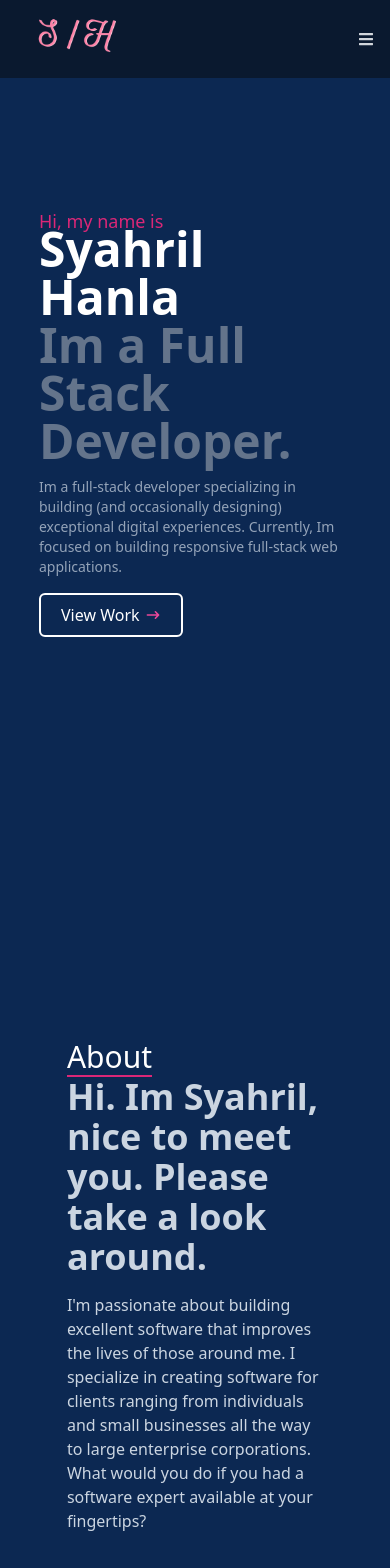
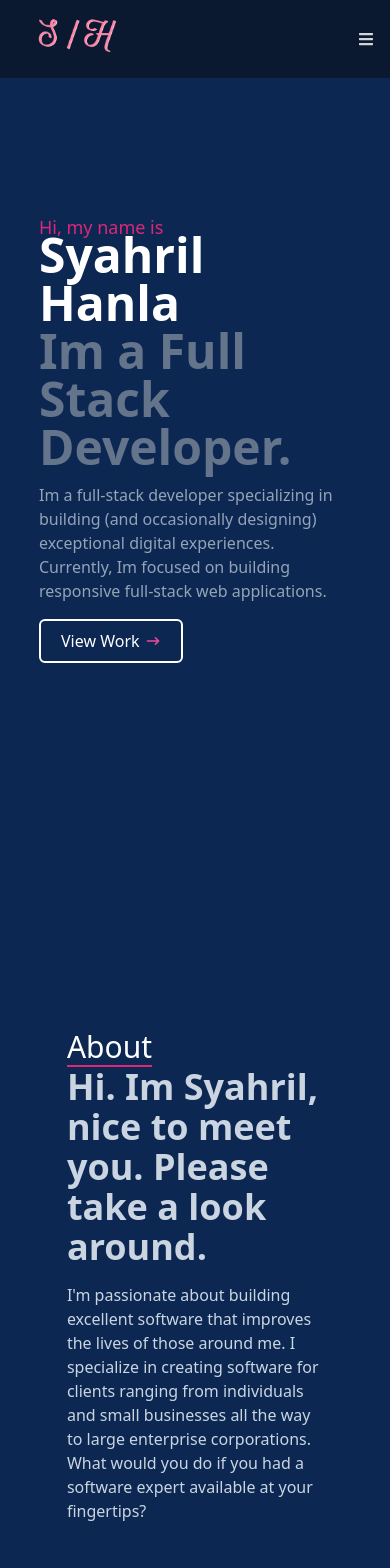
Before and after one commit to syahrilhanla/portfolio-website, a Next.js app: page / in a window 390 px wide. Shown: the top 1568 px of the page. Built offline with nearby package versions, Linux system fonts and the light colour scheme.

Commit message:
more adjustment for mobile layout

```diff
--- a/components/About.jsx
+++ b/components/About.jsx
@@ -1,6 +1,6 @@
 const About = () => {
 	return (
-		<div className="min-h-screen text-slate-300 bg-[#0c2852] flex justify-center items-center md:px-10 px-3">
+		<div className="min-h-screen text-slate-300 bg-[#0c2852] flex justify-center items-center md:px-10 px-3 md:pb-0 pb-5">
 			<div className="md:grid grid-cols-2 gap-x-8 w-[70%] mt-10 md:mt-0">
 				<span className="md:flex justify-end">
 					<h1 className="w-min text-3xl text-white font-medium border-b-2 border-pink-600">
--- a/components/Introduction.jsx
+++ b/components/Introduction.jsx
@@ -3,14 +3,16 @@ import { HiArrowNarrowRight } from "react-icons/hi";
 const Introduction = () => {
 	return (
 		<div className="flex flex-col min-h-screen w-[80%] md:w-[70%] justify-center">
-			<p className="text-pink-600 font-medium text-lg">Hi, my name is</p>
+			<p className="text-pink-600 font-medium text-lg md:mt-0 mt-8">
+				Hi, my name is
+			</p>
 			<h1 className="text-white text-5xl font-bold mt-[-10px]">
 				Syahril Hanla
 			</h1>
 			<h1 className="text-slate-500 text-5xl font-bold mb-3">
 				Im a Full Stack Developer.
 			</h1>
-			<p className="text-slate-400 text-sm">
+			<p className="text-slate-400 md:text-sm text-base">
 				Im a full-stack developer specializing in building (and occasionally
 				designing) exceptional digital experiences. Currently, Im focused on
 				building responsive full-stack web applications.
--- a/components/Skills.jsx
+++ b/components/Skills.jsx
@@ -4,9 +4,9 @@ const Skills = () => {
 	return (
 		<div
 			name="skills"
-			className="bg-[#0c2852] min-h-screen text-gray-300 flex flex-col justify-center items-center text-center"
+			className="bg-[#0c2852] min-h-screen text-gray-300 flex flex-col justify-center items-center text-center pb-7 md:pb-0 md:py-0"
 		>
-			<div className="flex flex-col items-center w-[80%] sm:-w-full">
+			<div className="flex flex-col items-center w-[80%] sm:-w-full mt-7">
 				<h1 className="text-4xl w-min font-medium border-b-4 border-pink-600 py-1">
 					Skills
 				</h1>
--- a/components/Works.jsx
+++ b/components/Works.jsx
@@ -25,7 +25,7 @@ const Works = () => {
 	return (
 		<div
 			name="skills"
-			className="bg-[#0c2852] min-h-screen text-gray-300 flex flex-col justify-center items-center text-center md:px-[8rem] px-[2rem]"
+			className="bg-[#0c2852] min-h-screen text-gray-300 flex flex-col justify-center items-center text-center md:px-[8rem] px-[2rem] pb-7"
 		>
 			<div className="flex justify-start flex-col sm:mt-3 mt-[6rem]">
 				<h1 className="text-4xl w-min font-medium border-b-4 border-pink-600 py-1">
```
